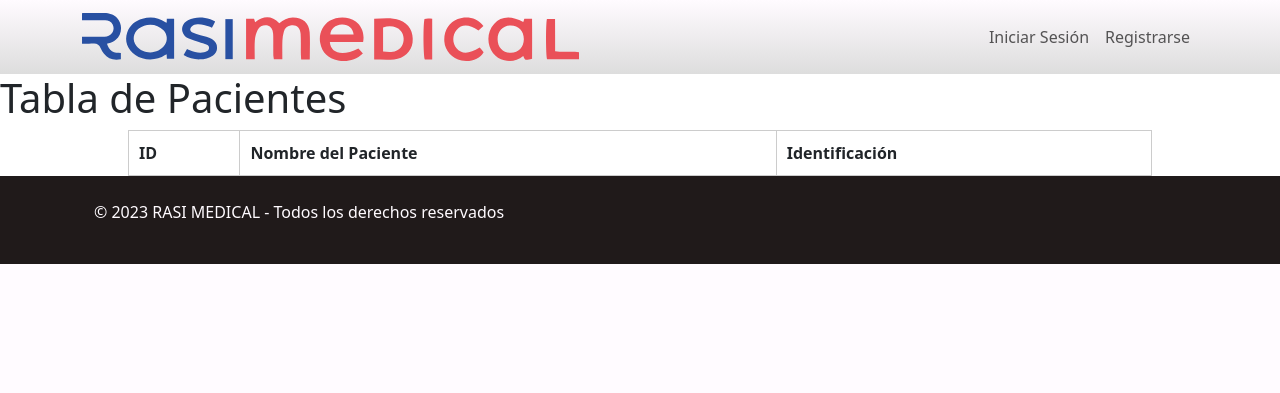
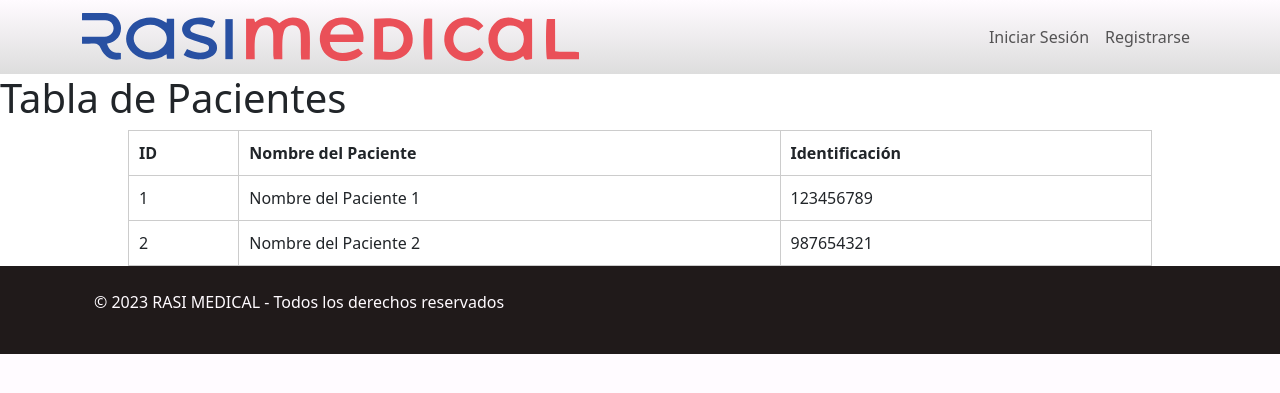
Before and after one commit to RaulRinconX/flask-app-web, a Flask app: page /historias-clinicas/ in a window 1280 px wide. Shown: the top 393 px of the page. Run offline with Flask 3, Linux system fonts and the light colour scheme; lists and menus that the app fills with data are empty; some libraries are stand-ins or nearby versions.

Commit message:
pruebas html

```diff
--- a/src/templates/auth/historias.html
+++ b/src/templates/auth/historias.html
@@ -9,37 +9,65 @@
 {% block body %}
 <body>
     <h1>Tabla de Pacientes</h1>
-    <table class="center" id="patientTable">
+    <table class="center">
         <tr>
             <th>ID</th>
             <th>Nombre del Paciente</th>
             <th>Identificación</th>
         </tr>
+        <tr class="popup-trigger">
+            <td>1</td>
+            <td>Nombre del Paciente 1</td>
+            <td>123456789</td>
+        </tr>
+        <tr class="popup-trigger">
+            <td>2</td>
+            <td>Nombre del Paciente 2</td>
+            <td>987654321</td>
+        </tr>
+        <!-- Agrega más filas según sea necesario -->
     </table>
 
     <div id="popup" class="popup">
-        <!-- Contenido del popup (como se mostró en respuestas anteriores) -->
+        <div class="popup-content">
+            <span class="popup-close" onclick="closePopup()">&times;</span>
+            <h2>Detalles de la Historia Médica</h2>
+            <table>
+                <tr>
+                    <th>ID</th>
+                    <th>Nombre</th>
+                    <th>Cédula</th>
+                    <th>Fecha de Nacimiento</th>
+                    <th>Tipo de Sangre</th>
+                    <th>Fecha del Examen</th>
+                    <th>Enfermedades</th>
+                    <th>Medicamentos</th>
+                    <th>Alergias</th>
+                </tr>
+                <!-- Aquí se mostrarán los detalles de la historia médica cuando se hace clic en una fila de la tabla -->
+            </table>
+        </div>
     </div>
 
     <script>
-        function openPopup(data) {
-        }
-        function loadTableData() {
-            fetch('api/historias') // Reemplaza 'api/historias' con la URL correcta de tu API
-                .then(response => response.json())
-                .then(data => {
-                    const table = document.getElementById('patientTable');
-                    data.forEach(patient => {
-                        const row = table.insertRow(-1);
-                        row.classList.add('popup-trigger');
-                        row.innerHTML = `<td>${patient.id}</td><td>${patient.nombre}</td><td>${patient.cedula}</td>`;
-                        row.addEventListener('click', () => openPopup(patient));
-                    });
-                })
-                .catch(error => console.error('Error al cargar los datos desde la API: ', error));
+        function openPopup() {
+            var popup = document.getElementById('popup');
+            popup.style.display = 'block';
         }
 
-        loadTableData(); // Cargar datos al cargar la página
+        function closePopup() {
+            var popup = document.getElementById('popup');
+            popup.style.display = 'none';
+        }
+
+        var popupTriggers = document.querySelectorAll('.popup-trigger');
+        for (var i = 0; i < popupTriggers.length; i++) {
+            popupTriggers[i].addEventListener('click', function() {
+                openPopup();
+                // Aquí debes cargar los detalles de la historia médica correspondiente a la fila en la que se hizo clic
+                // Puedes usar JavaScript para hacer esto y mostrar los datos en la tabla dentro del popup
+            });
+        }
     </script>
 </body>
 {% endblock %}
```
